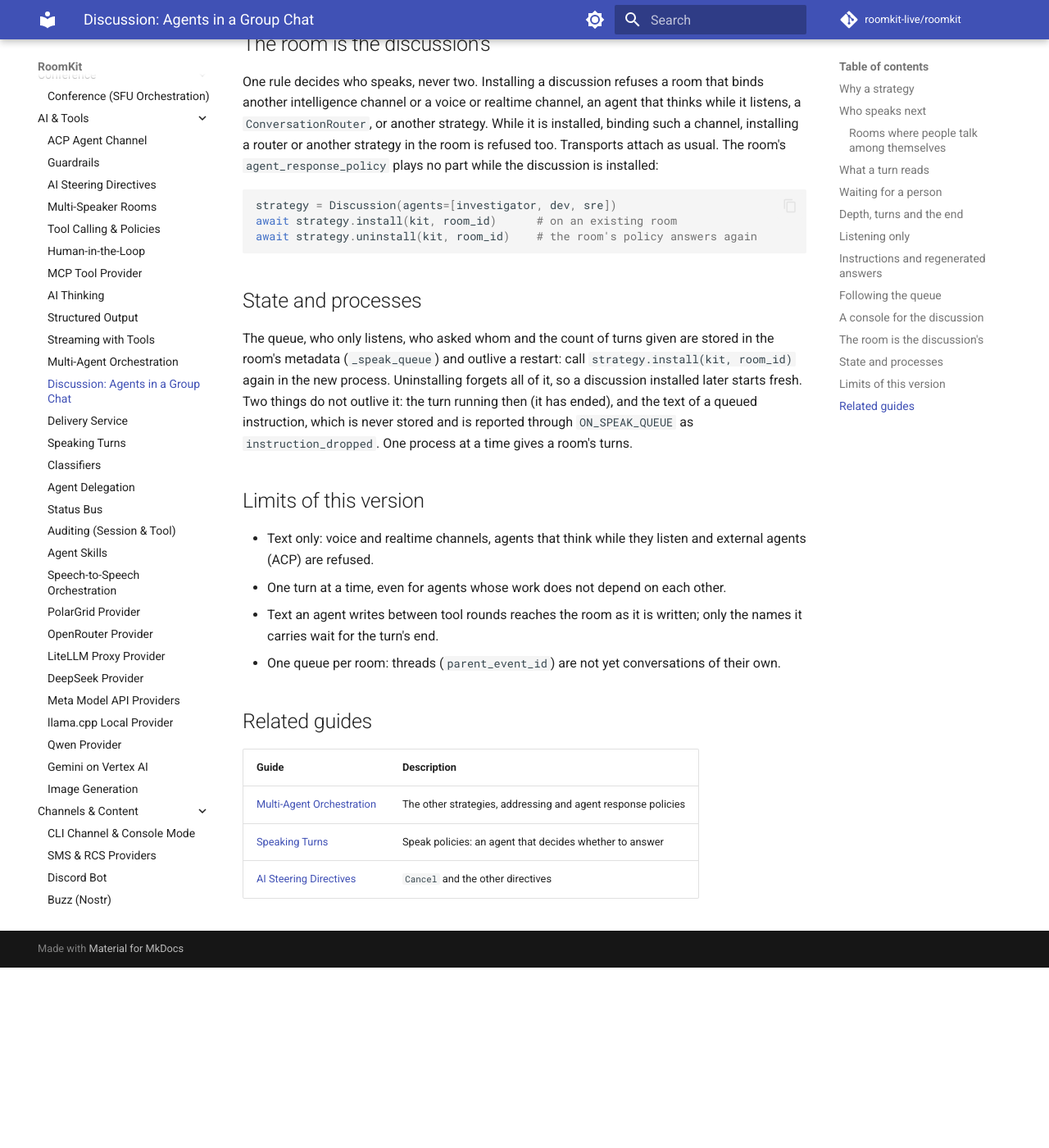
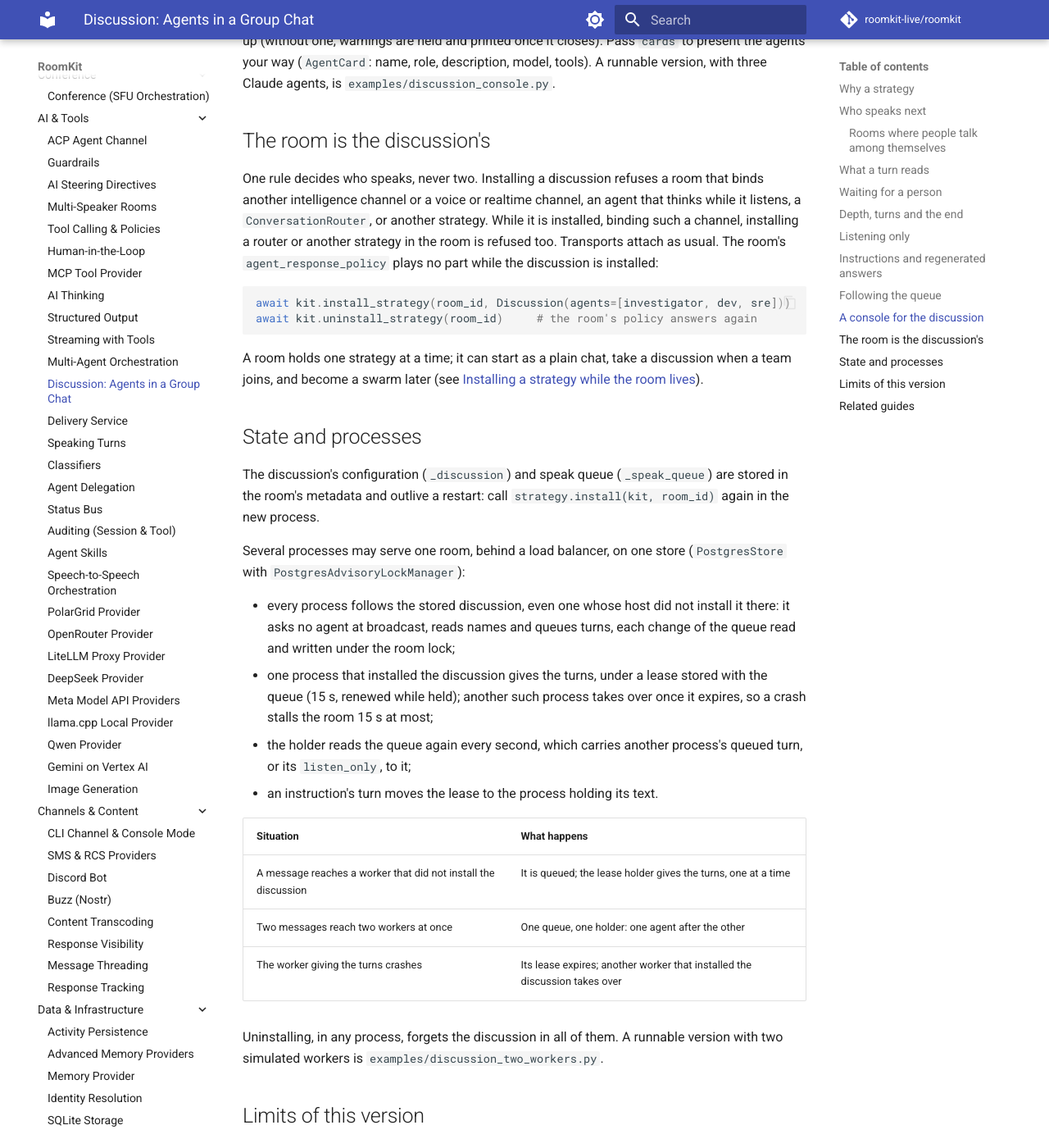
Before and after one commit to roomkit-live/roomkit-docs, an MkDocs documentation site: the page built from docs/guides/discussion.md, in a window 1280 px wide and 1400 px high, scrolled down 5234 px. Shown: the whole window at 82% size. Built offline with MkDocs 1.6.1 and Material for MkDocs 9.7.7, drawn with Linux system fonts in a browser that asks for light colours; comment, search, counter and statistics services are not loaded; before the commit the page ends 6414 px from its top, so only the background shows below that; some of the changed text lies outside the part shown.

Commit message:
docs(orchestration): strategies installed while a room lives, a discussion across processes, memory in a discussion (RMK-665)

````diff
--- a/docs/guides/discussion.md
+++ b/docs/guides/discussion.md
@@ -93,6 +93,11 @@ live transport never sees it.
 
 `process_inbound()` returns once the message is committed and broadcast, with
 no agent's answer in its result: the answers come in the turns that follow.
+
+Each agent's memory provider is still handed every message the agent may see
+(not its own), as it commits, as in a room with no discussion: a memory that
+learns as messages arrive (a retrieval index, a summary) learns the whole
+conversation, not only the messages that asked for the agent.
 
 ## Waiting for a person
 
@@ -227,20 +232,42 @@ The room's `agent_response_policy` plays no part while the discussion is
 installed:
 
 ```python
-strategy = Discussion(agents=[investigator, dev, sre])
-await strategy.install(kit, room_id)      # on an existing room
-await strategy.uninstall(kit, room_id)    # the room's policy answers again
+await kit.install_strategy(room_id, Discussion(agents=[investigator, dev, sre]))
+await kit.uninstall_strategy(room_id)     # the room's policy answers again
 ```
+
+A room holds one strategy at a time; it can start as a plain chat, take a
+discussion when a team joins, and become a swarm later (see
+[Installing a strategy while the room lives](orchestration.md#installing-a-strategy-while-the-room-lives)).
 
 ## State and processes
 
-The queue, who only listens, who asked whom and the count of turns given are
-stored in the room's metadata (`_speak_queue`) and outlive a restart: call
-`strategy.install(kit, room_id)` again in the new process. Uninstalling
-forgets all of it, so a discussion installed later starts fresh. Two things do not
-outlive it: the turn running then (it has ended), and the text of a queued
-instruction, which is never stored and is reported through `ON_SPEAK_QUEUE` as
-`instruction_dropped`. One process at a time gives a room's turns.
+The discussion's configuration (`_discussion`) and speak queue (`_speak_queue`)
+are stored in the room's metadata and outlive a restart: call
+`strategy.install(kit, room_id)` again in the new process.
+
+Several processes may serve one room, behind a load balancer, on one store
+(`PostgresStore` with `PostgresAdvisoryLockManager`):
+
+- every process follows the stored discussion, even one whose host did not
+  install it there: it asks no agent at broadcast, reads names and queues
+  turns, each change of the queue read and written under the room lock;
+- one process that installed the discussion gives the turns, under a lease
+  stored with the queue (15 s, renewed while held); another such process
+  takes over once it expires, so a crash stalls the room 15 s at most;
+- the holder reads the queue again every second, which carries another
+  process's queued turn, or its `listen_only`, to it;
+- an instruction's turn moves the lease to the process holding its text.
+
+| Situation | What happens |
+|-----------|--------------|
+| A message reaches a worker that did not install the discussion | It is queued; the lease holder gives the turns, one at a time |
+| Two messages reach two workers at once | One queue, one holder: one agent after the other |
+| The worker giving the turns crashes | Its lease expires; another worker that installed the discussion takes over |
+
+Uninstalling, in any process, forgets the discussion in all of them. A
+runnable version with two simulated workers is
+`examples/discussion_two_workers.py`.
 
 ## Limits of this version
 
````
Also changed, not shown: docs/features.md (+1 -0 lines), docs/guides/orchestration.md (+24 -0 lines).
